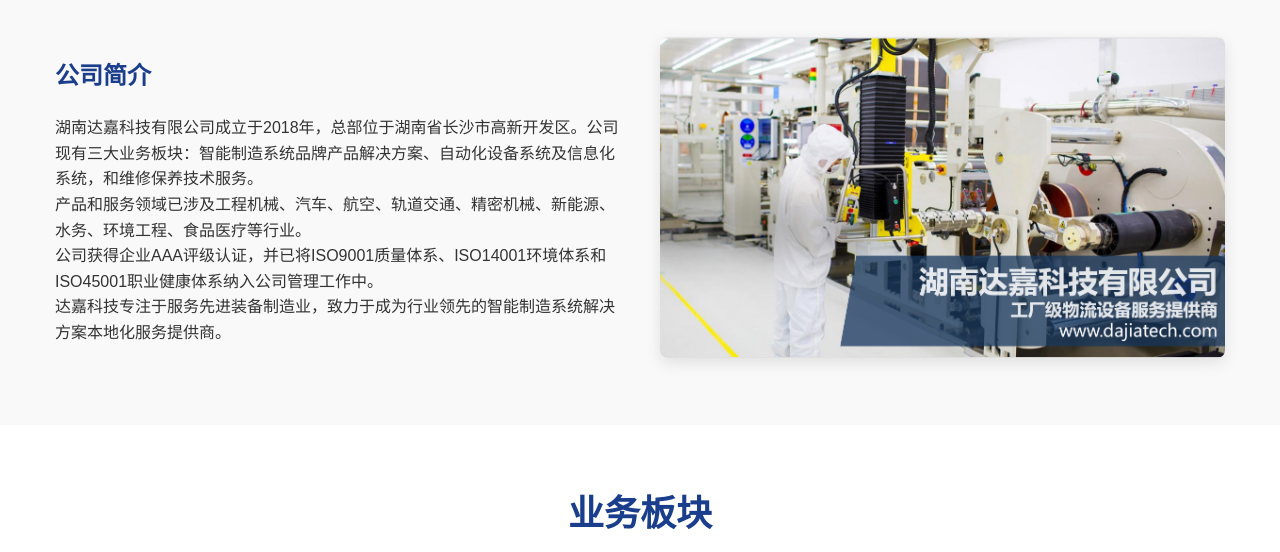
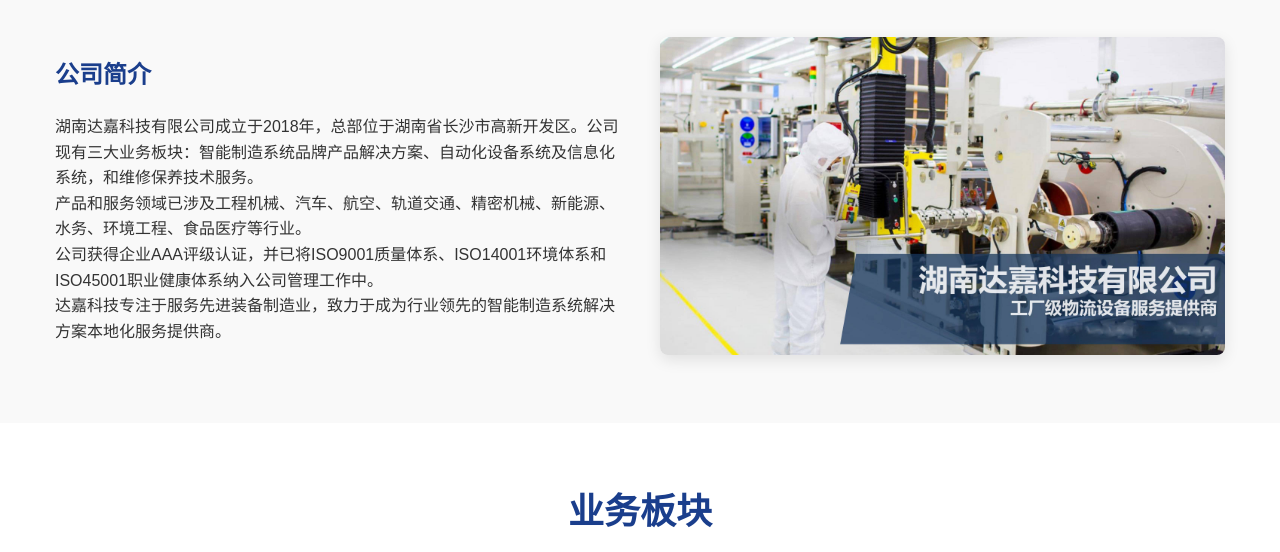
Before and after one commit to InkNew/InkNew.github.io, a plain HTML site: page index.html in a window 1280 px wide. Shown: the part 678-1230 px from the top of the page. Drawn offline with Linux system fonts and the light colour scheme.

Commit message:
Update index.html

```diff
--- a/index.html
+++ b/index.html
@@ -552,7 +552,7 @@
                     <p>达嘉科技专注于服务先进装备制造业，致力于成为行业领先的智能制造系统解决方案本地化服务提供商。</p>
                 </div>
                 <div class="about-image">
-                    <img src="assets/img/company.png" alt="公司形象">
+                    <img src="assets/img/profile.jpg" alt="公司形象">
                 </div>
             </div>
         </div>
```
